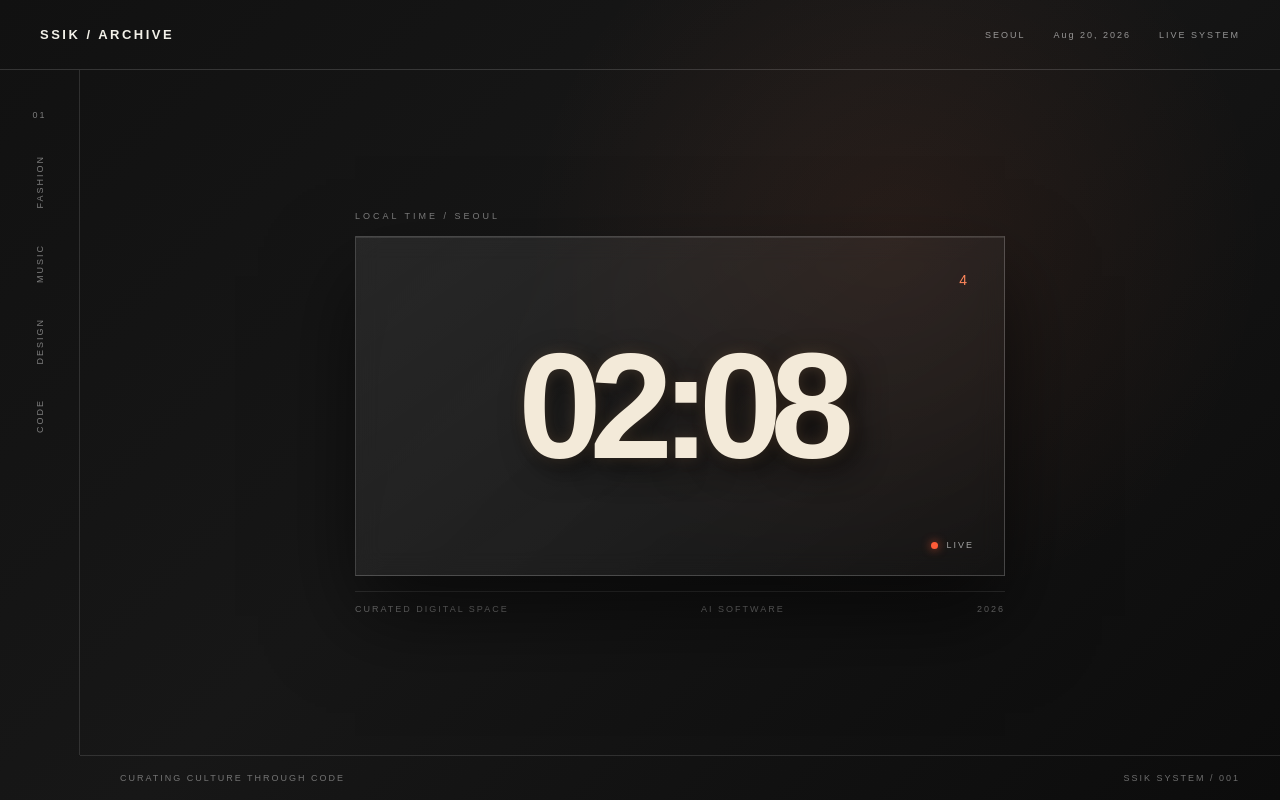
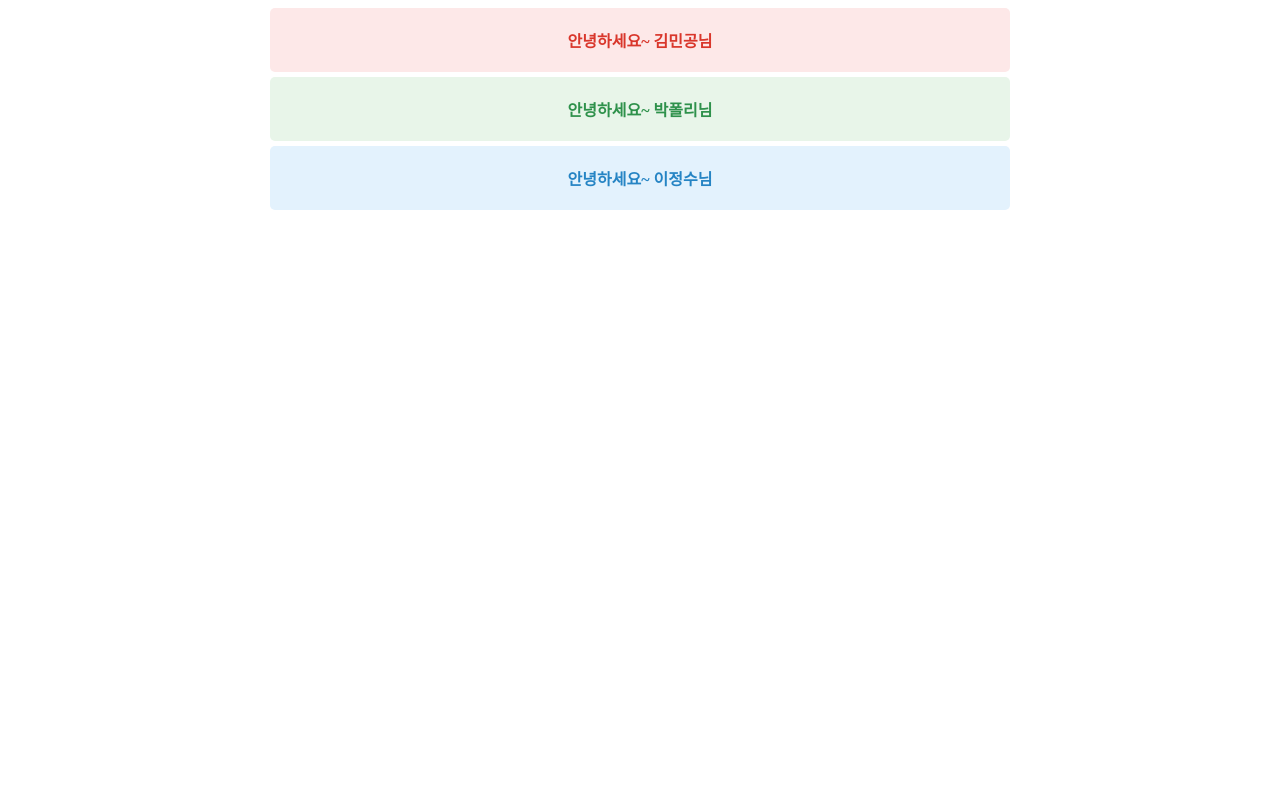
Before and after one commit to woosik980201/web2, a React (Create React App) app: page / in a window 1280 px wide. Built offline with nearby package versions, Linux system fonts and the light colour scheme.

Commit message:
0910_props&companent

```diff
--- /dev/null
+++ b/src/04/ConfirmDialog/ConfirmDialog.css
@@ -0,0 +1,9 @@
+div{
+    text-align: center;
+    padding: 20px;
+}
+
+.div-bg-ivory{
+    background-color: #fbf9ec;
+    border: 5px groove #bc3eca;
+}
--- /dev/null
+++ b/src/04/ConfirmDialog/ConfirmDialog.jsx
@@ -0,0 +1,16 @@
+import React from "react"
+import Button from "./Button";
+import "./ConfirmDialog.css"
+
+function ConfirmDialog(props) {
+    return(
+        <div className={"div-bg-ivory"}>
+            <p>{props.children}을 확인한 후 버튼을 눌러주세요.</p>
+            <br/>
+            <Button color={'green'}>확인</Button> &nbsp;
+            <Button color={'blue'}>취소</Button> &nbsp;
+            <Button color={'red'}>초기화</Button> &nbsp;
+        </div>
+    );
+}
+export default ConfirmDialog;
--- /dev/null
+++ b/src/04/ConfirmDialog/ConfirmDialogList.jsx
@@ -0,0 +1,12 @@
+import React from "react"
+import ConfirmDialog from "./ConfirmDialog";
+function ConfirmDialogList() {
+    return (
+        <div>
+            <ConfirmDialog>내용</ConfirmDialog><br/><br/>
+            <ConfirmDialog>방송</ConfirmDialog><br/><br/>
+            <ConfirmDialog>게시글</ConfirmDialog><br/><br/>
+        </div>
+    );
+}
+export default ConfirmDialogList
--- /dev/null
+++ b/src/05/Welcome.css
@@ -0,0 +1,29 @@
+.welcome {
+    width: 700px;
+    margin: 5px auto;
+    padding: 20px;
+
+    text-align: center;
+    font-size: 16px;
+    font-weight: bold;
+
+    border-radius: 5px;
+}
+
+/* 첫 번째 */
+.red {
+    background-color: #fde8e8;
+    color: #d9362b;
+}
+
+/* 두 번째 */
+.green {
+    background-color: #e8f5e9;
+    color: #2e914b;
+}
+
+/* 세 번째 */
+.blue {
+    background-color: #e3f2fd;
+    color: #2584c4;
+}
--- /dev/null
+++ b/src/05/Welcome.jsx
@@ -0,0 +1,11 @@
+import React from "react"
+import "./Welcome.css";
+function Welcome(props) {
+    return(
+        <div className={`welcome ${props.color}`}>
+            안녕하세요~ {props.name}님
+        </div>
+    );
+}
+
+export default Welcome;
--- /dev/null
+++ b/src/05/WelcomeList.jsx
@@ -0,0 +1,14 @@
+import React from "react";
+import Welcome from "./Welcome";
+
+function WelcomeList() {
+    return (
+        <div>
+            <Welcome name="김민공" color="red" />
+            <Welcome name="박폴리" color="green" />
+            <Welcome name="이정수" color="blue" />
+        </div>
+    );
+}
+
+export default WelcomeList;
--- a/src/index.js
+++ b/src/index.js
@@ -4,9 +4,11 @@
 //import Library from './03/enhanced_css/Library';
 import React from 'react';
 import ReactDOM from 'react-dom/client';
-import './index.css';
-import Clock from './04/Clock';
-
+//import './index.css';
+//import Clock from './04/Clock';
+//import ConfirmDialog from './04/ConfirmDialog/ConfirmDialog';
+//import ConfirmDialogList from './04/ConfirmDialog/ConfirmDialogList';
+import WelcomeList from './05/WelcomeList'
 const root = ReactDOM.createRoot(
     document.getElementById('root')
 );
@@ -14,7 +16,7 @@ const root = ReactDOM.createRoot(
 setInterval(() => {
     root.render(
         <React.StrictMode>
-            <Clock />
+            <WelcomeList />
         </React.StrictMode>
     );
 }, 1000);
```
Also changed, not shown: src/04/ConfirmDialog/Button.css (added, +18 -0 lines), src/04/ConfirmDialog/Button.jsx (added, +12 -0 lines).
